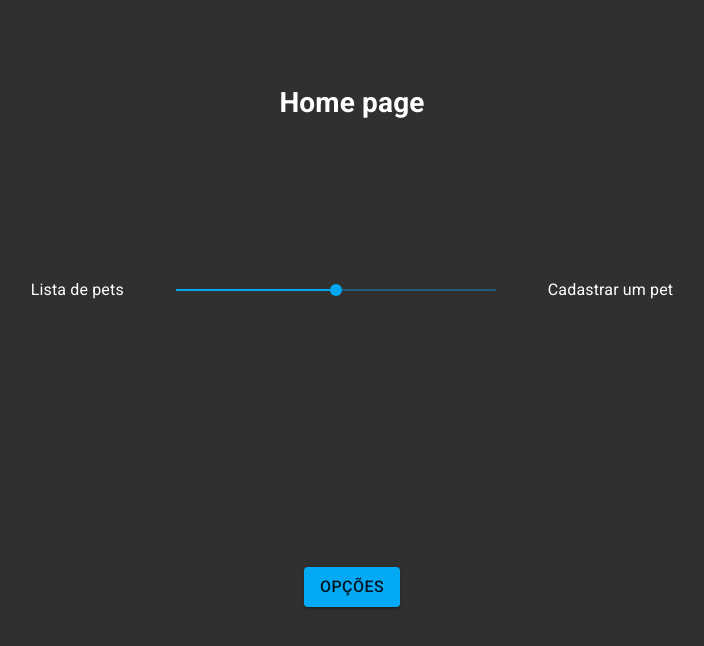
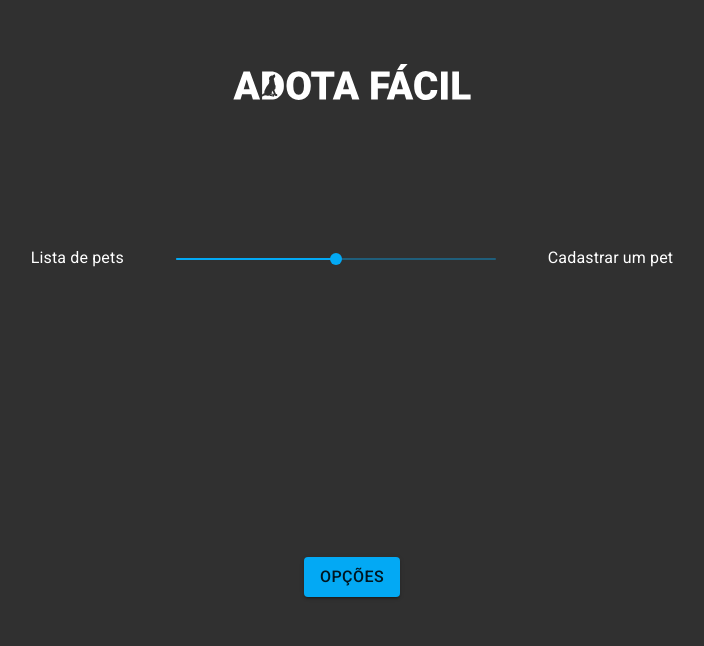
Before and after one commit to Gilvan-Araujo/tcc-adota-facil-template, a Next.js app: page / in a window 1280 px wide. Shown: the top 646 px of the page, without its empty margins (288-992 px from the left). Built offline with nearby package versions, Linux system fonts and the light colour scheme.

Commit message:
refactor(home page): add logo to center top

```diff
--- a/src/pages/index.tsx
+++ b/src/pages/index.tsx
@@ -10,11 +10,13 @@ import {
   useMediaQuery
 } from '@material-ui/core'
 import Head from 'next/head'
-import Link from 'next/link'
+import Image from 'next/image'
 import { useRouter } from 'next/router'
 import React, { useState } from 'react'
 
 import * as S from '@styles/pages/Home'
+
+import logo from '../../public/logo.svg'
 
 function Home() {
   const router = useRouter()
@@ -61,26 +63,8 @@ function Home() {
       </Head>
 
       <S.HomeContainer>
-        <h1>Home page</h1>
-        <div style={{ display: 'none' }}>
-          <Link href="/pets" passHref>
-            <Button variant="contained" color="primary">
-              Ir para a listagem
-            </Button>
-          </Link>
-
-          <Link href="/pet/novo?type=interacao" passHref>
-            <Button variant="contained" color="primary">
-              Ir para o form (interação direta)
-            </Button>
-          </Link>
-
-          <Link href="/pet/novo?type=menu" passHref>
-            <Button variant="contained" color="primary">
-              Ir para o form (menu)
-            </Button>
-          </Link>
-        </div>
+        <h1 style={{ display: 'none' }}>Adota fácil</h1>
+        <Image alt="Logo Adota Fácil" src={logo} height={75} />
 
         <S.OptionsContainer>
           <div className={`${sliderValue <= 20 ? 'highlight' : ''}`}>
```
Also changed, not shown: public/logo.svg (added), public/vercel.svg (deleted).
